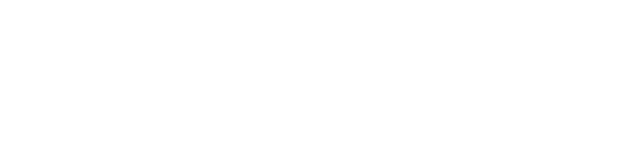
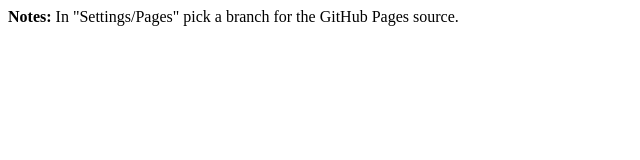
Before and after one commit to samdphillips/package-catalog, a plain HTML site: page index.html in a window 1280 px wide. Shown: the whole page, without its empty margins (0-640 px from the left). Drawn offline with Linux system fonts and the light colour scheme.

Commit message:
Add notes

```diff
--- a/index.html
+++ b/index.html
@@ -5,5 +5,9 @@
   <body>
     <ul>
     </ul>
+    <p>
+      <b>Notes:</b> In "Settings/Pages" pick a branch for the GitHub Pages
+      source.
+    </p>
   </body>
 </html>
```
